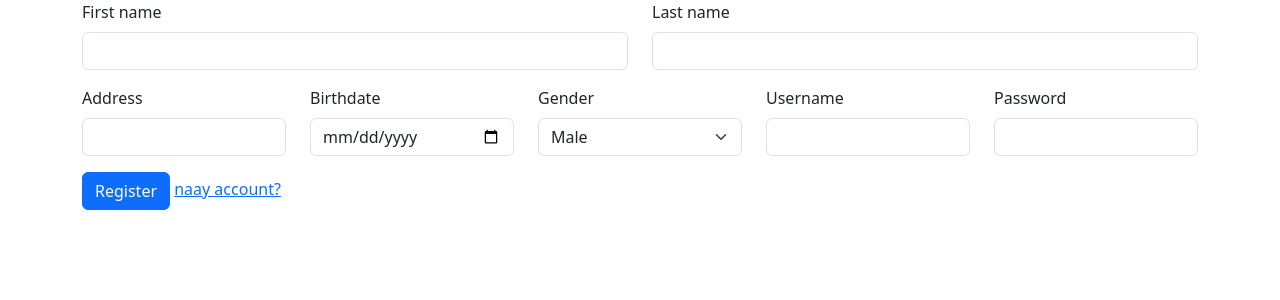
After one commit to hulomjosuan21/prelim_im2, a PHP site: page /register.php in a window 1280 px wide. The commit adds this page. Shown: the top 300 px of the page. Run offline with PHP 8.4, Linux system fonts and the light colour scheme.

Commit message:
last nani

```diff
--- a/connection.php
+++ b/connection.php
@@ -307,4 +307,66 @@ class Connection
             exit();
         }
     }
+
+    public function registerUser()
+    {
+        $connection = $this->openConnection();
+        if (isset($_POST['register_user'])) {
+            $firstname = $_POST['firstname'];
+            $lastname = $_POST['lastname'];
+            $address = $_POST['address'];
+            $birthday = $_POST['bday'];
+            $gender = $_POST['gender'];
+            $username = $_POST['username'];
+            $password = $_POST['password'];
+            $role = 'user';
+
+            $stmt = $connection->prepare('INSERT INTO user_table (first_name, last_name, address, birthdate, gender, username, password, role) VALUES (:first_name, :last_name, :address, :birthdate, :gender, :username, :password, :role)');
+
+            $result = $stmt->execute([
+                'first_name' => $firstname,
+                'last_name' => $lastname,
+                'address' => $address,
+                'birthdate' => $birthday,
+                'gender' => $gender,
+                'username' => $username,
+                'password' => $password,
+                'role' => $role,
+            ]);
+
+            if ($result) {
+                $_SESSION['name'] = $firstname;
+                header('Location: index.php');
+            } else {
+                header('Location: login.php');
+            }
+        }
+    }
+
+    public function userLogin()
+    {
+        $connection = $this->openConnection();
+        if (isset($_POST['user_login'])) {
+            $username = $_POST['username'];
+            $password = $_POST['password'];
+
+            $user = $connection->prepare('SELECT * FROM user_table WHERE username=:username AND password=:password');
+            $user->execute(['username' => $username, 'password' => $password]);
+            $result = $user->fetch();
+            if ($result) {
+                $_SESSION['name'] = $username;
+                header('Location: index.php');
+            } else {
+                header('Location: login.php');
+            }
+        }
+    }
+
+    public function useLogout()
+    {
+        if (isset($_POST['user_out'])) {
+            session_destroy();
+            header('Location: login.php');
+        }
+    }
 }
--- /dev/null
+++ b/register.php
@@ -0,0 +1,81 @@
+<?php
+require_once('connection.php');
+$newConnection->registerUser();
+?>
+
+<!DOCTYPE html>
+<html lang="en">
+
+<head>
+    <meta charset="UTF-8">
+    <meta name="viewport" content="width=device-width, initial-scale=1.0">
+    <link href="https://cdn.jsdelivr.net/npm/bootstrap@5.3.3/dist/css/bootstrap.min.css" rel="stylesheet" integrity="sha384-QWTKZyjpPEjISv5WaRU9OFeRpok6YctnYmDr5pNlyT2bRjXh0JMhjY6hW+ALEwIH" crossorigin="anonymous">
+    <title>Register</title>
+</head>
+
+<body>
+    <form action="" method="post">
+        <div class="container">
+            <div class="row">
+                <div class="col">
+                    <div class="mb-3">
+                        <label for="fname" class="form-label">First name</label>
+                        <input type="text" class="form-control" id="fname" name="firstname">
+                    </div>
+                </div>
+                <div class="col">
+                    <div class="mb-3">
+                        <label for="lname" class="form-label">Last name</label>
+                        <input type="text" class="form-control" id="lname" name="lastname">
+                    </div>
+                </div>
+            </div>
+            <div class="row">
+                <div class="col">
+                    <div class="mb-3">
+                        <label for="address" class="form-label">Address</label>
+                        <input type="text" class="form-control" id="address" name="address">
+                    </div>
+                </div>
+                <div class="col">
+                    <div class="mb-3">
+                        <label for="bday" class="form-label">Birthdate</label>
+                        <input type="date" class="form-control" id="bday" name="bday">
+                    </div>
+                </div>
+                <div class="col">
+                    <div class="mb-3">
+                        <label for="lname" class="form-label">Gender</label>
+                        <select class="form-select" aria-label="Default select example" name="gender">
+                            <option value="Male">Male</option>
+                            <option value="Female">Female</option>
+                        </select>
+                    </div>
+                </div>
+                <div class="col">
+                    <div class="mb-3">
+                        <label for="username" class="form-label">Username</label>
+                        <input type="text" class="form-control" id="username" name="username">
+                    </div>
+                </div>
+                <div class="col">
+                    <div class="mb-3">
+                        <label for="password" class="form-label">Password</label>
+                        <input type="text" class="form-control" id="password" name="password">
+                    </div>
+                </div>
+            </div>
+            <div class="row d-flex justify-content-center">
+                <div class="col">
+                    <button type="submit" class="btn btn-primary" name="register_user">
+                        Register
+                    </button>
+                    <a href="login.php">naay account?</a>
+                </div>
+            </div>
+        </div>
+    </form>
+</body>
+<script src="https://cdn.jsdelivr.net/npm/bootstrap@5.3.3/dist/js/bootstrap.bundle.min.js" integrity="sha384-YvpcrYf0tY3lHB60NNkmXc5s9fDVZLESaAA55NDzOxhy9GkcIdslK1eN7N6jIeHz" crossorigin="anonymous"></script>
+
+</html>
```
Also changed, not shown: index.php (+10 -1 lines), login.php (added, +45 -0 lines).
